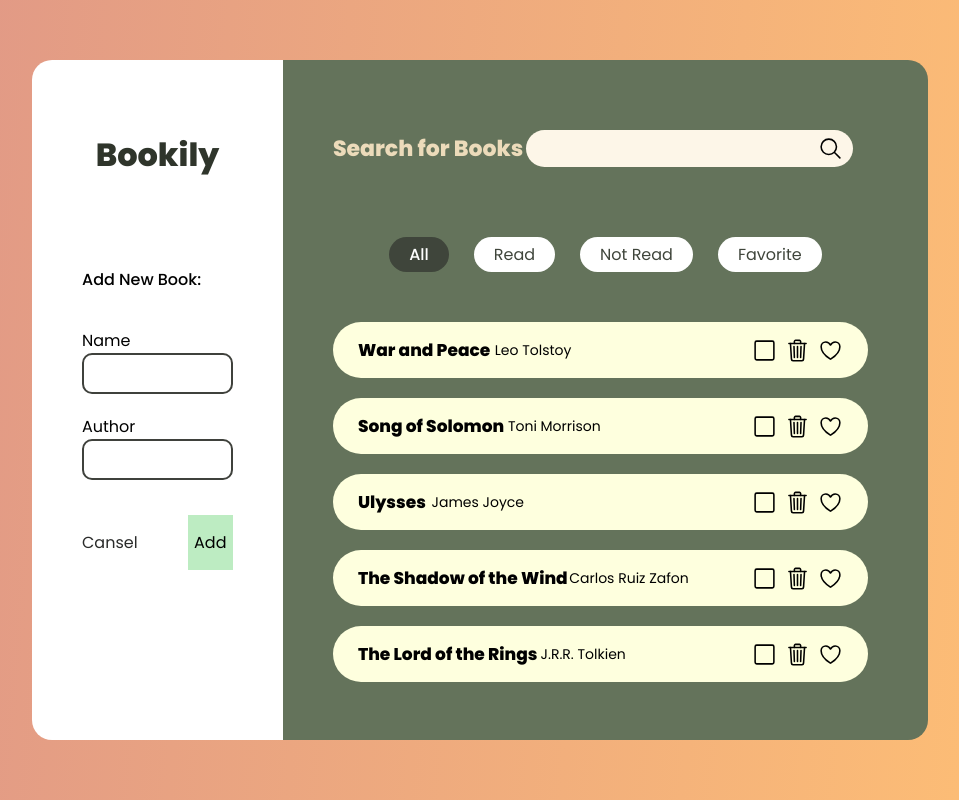
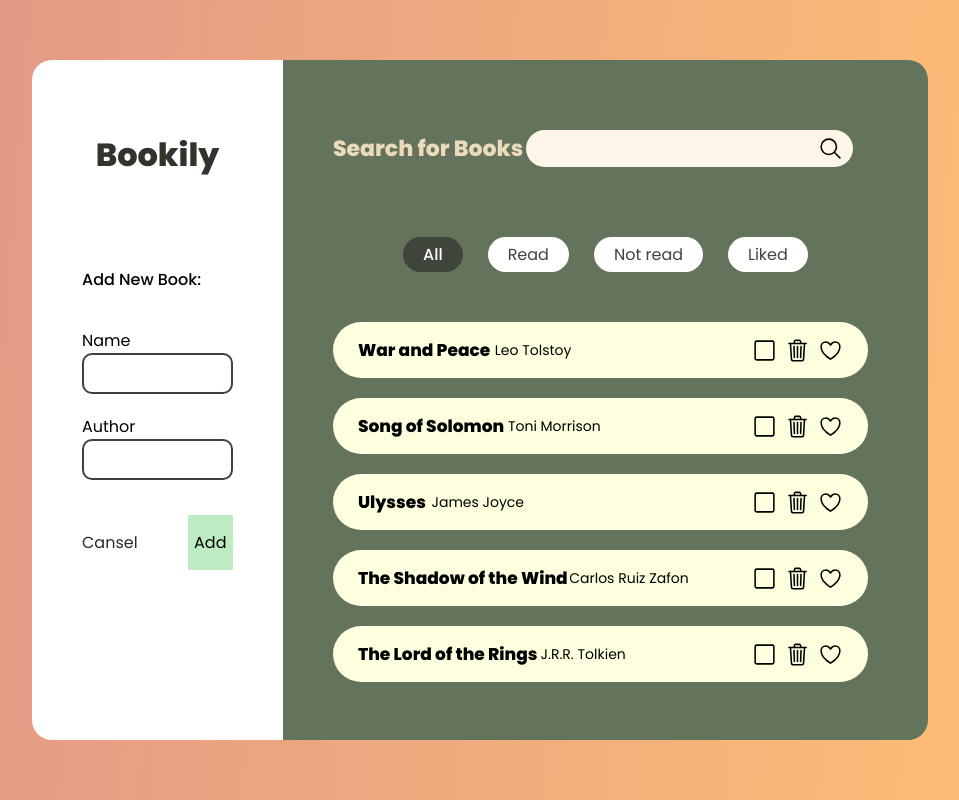
Before and after one commit to erfan-amani/bookily, a React (Create React App) app: page / in a window 1280 px wide. Shown: the whole page, without its empty margins (160-1119 px from the left). Built offline with nearby package versions, Linux system fonts and the light colour scheme.

Commit message:
made a component for each filter button

```diff
--- a/src/Books/BooksFilter.js
+++ b/src/Books/BooksFilter.js
@@ -1,5 +1,6 @@
 import React from 'react';
 import './BooksFilter.css';
+import FilterButton from './FilterButton';
 
 const BooksFilter = ({ selectFilterHandler, selectedFilter }) => {
   const clickOnFilterHandler = (value) => {
@@ -7,38 +8,26 @@ const BooksFilter = ({ selectFilterHandler, selectedFilter }) => {
   };
   return (
     <div className="books-filter">
-      <div
-        className={`books-filter__filter ${
-          selectedFilter === 'all' ? 'active' : ''
-        }`}
-        onClick={() => clickOnFilterHandler('all')}
-      >
-        All
-      </div>
-      <div
-        className={`books-filter__filter ${
-          selectedFilter === 'read' ? 'active' : ''
-        }`}
-        onClick={() => clickOnFilterHandler('read')}
-      >
-        Read
-      </div>
-      <div
-        className={`books-filter__filter ${
-          selectedFilter === 'not read' ? 'active' : ''
-        }`}
-        onClick={() => clickOnFilterHandler('not read')}
-      >
-        Not Read
-      </div>
-      <div
-        className={`books-filter__filter ${
-          selectedFilter === 'liked' ? 'active' : ''
-        }`}
-        onClick={() => clickOnFilterHandler('liked')}
-      >
-        Favorite
-      </div>
+      <FilterButton
+        value="All"
+        clickOnFilterHandler={clickOnFilterHandler}
+        selectedFilter={selectedFilter}
+      />
+      <FilterButton
+        value="Read"
+        clickOnFilterHandler={clickOnFilterHandler}
+        selectedFilter={selectedFilter}
+      />
+      <FilterButton
+        value="Not read"
+        clickOnFilterHandler={clickOnFilterHandler}
+        selectedFilter={selectedFilter}
+      />
+      <FilterButton
+        value="Liked"
+        clickOnFilterHandler={clickOnFilterHandler}
+        selectedFilter={selectedFilter}
+      />
     </div>
   );
 };
--- /dev/null
+++ b/src/Books/FilterButton.js
@@ -0,0 +1,18 @@
+import React from 'react';
+
+const FilterButton = ({ selectedFilter, clickOnFilterHandler, value }) => {
+  const className = `books-filter__filter ${
+    selectedFilter === value.toLowerCase() ? 'active' : ''
+  }`;
+
+  return (
+    <div
+      className={className}
+      onClick={() => clickOnFilterHandler(value.toLowerCase())}
+    >
+      {value}
+    </div>
+  );
+};
+
+export default FilterButton;
```
